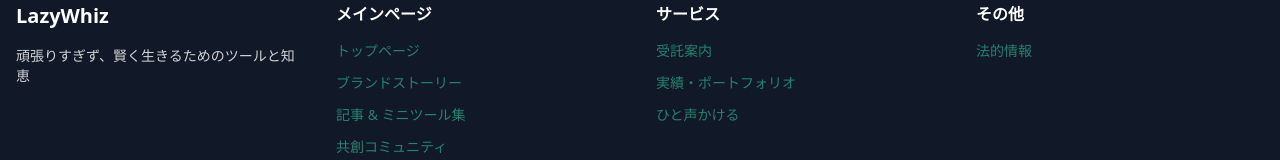
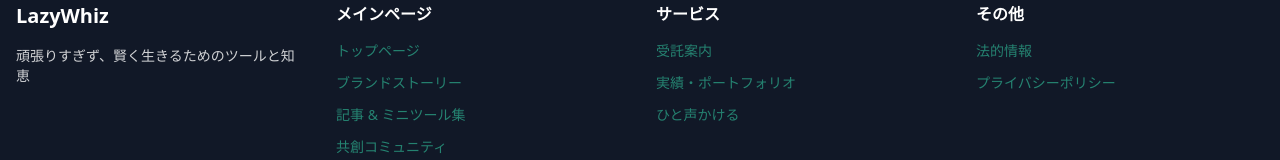
Before and after one commit to lazywhiz-main/lazywhizmain, a Next.js app: page / in a window 1280 px wide. Shown: the part 2914-3074 px from the top of the page. Built offline with nearby package versions, Linux system fonts and the light colour scheme.

Commit message:
feat: add privacy policy link to footer

```diff
--- a/components/Footer.tsx
+++ b/components/Footer.tsx
@@ -34,6 +34,7 @@ const Footer = () => {
             <h4 className="font-bold mb-3 text-white">その他</h4>
             <ul className="space-y-2">
               <li><Link href="/legal" className="text-sm opacity-80 hover:opacity-100">法的情報</Link></li>
+              <li><Link href="/privacy-policy" className="text-sm opacity-80 hover:opacity-100">プライバシーポリシー</Link></li>
             </ul>
           </div>
         </div>
```
